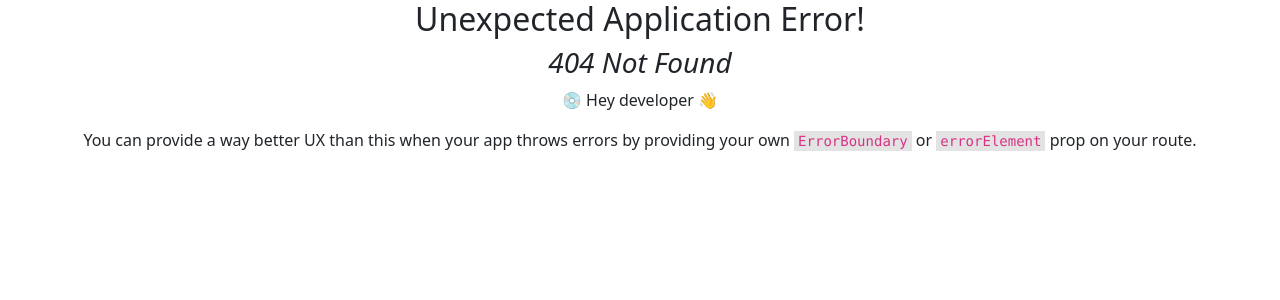
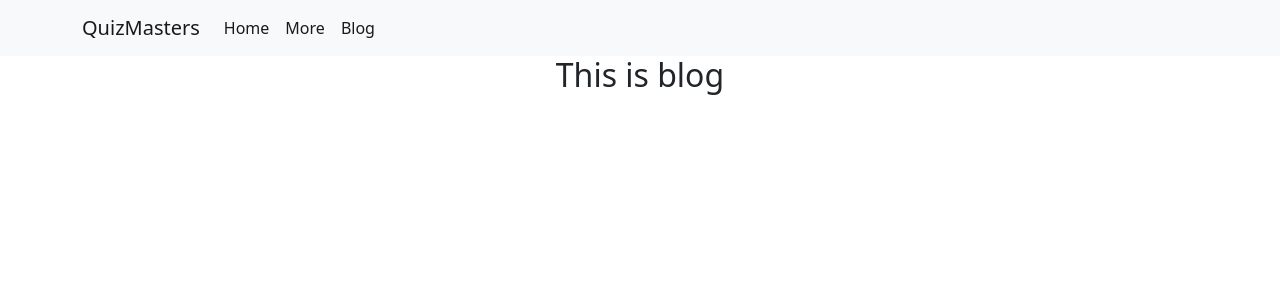
Before and after one commit to Kauserul/quize-mastar, a React (Create React App) app: page /blog in a window 1280 px wide. Before the commit this address had no page. Shown: the top 300 px of the page. Built offline with nearby package versions, Linux system fonts and the light colour scheme.

Commit message:
loader added

```diff
--- a/src/App.js
+++ b/src/App.js
@@ -2,12 +2,25 @@
 import './App.css';
 import { createBrowserRouter, RouterProvider } from 'react-router-dom';
 import Main from './layouts/Main';
+import Blog from './components/Blog/Blog';
+import Home from './components/Home/Home';
 
 function App() {
   const router = createBrowserRouter([
     {
       path : '/',
-      element : <Main></Main>
+      element : <Main></Main>,
+      children : [
+        {
+          path : '/',
+          loader : () => fetch('https://openapi.programming-hero.com/api/quiz'),
+          element : <Home></Home>
+        },
+        {
+          path : 'blog',
+          element : <Blog></Blog>
+        }
+      ]
     }
   ])
   return (
--- /dev/null
+++ b/src/components/Blog/Blog.js
@@ -0,0 +1,11 @@
+import React from 'react';
+
+const Blog = () => {
+    return (
+        <div>
+            <h2>This is blog</h2>
+        </div>
+    );
+};
+
+export default Blog;
--- /dev/null
+++ b/src/components/Home/Home.css
@@ -0,0 +1,15 @@
+.home{
+    background-image: url(Quiz-Hero-Banner.jpg);
+    background-position: center;
+    background-size: cover;
+    background-repeat: no-repeat;
+    border-radius: 5px;
+}
+
+.home-des{
+    padding-top: 150px;
+    padding-bottom: 150px;
+    width: 500px;
+    color:rgb(223, 223, 223);
+
+}
--- /dev/null
+++ b/src/components/Home/Home.js
@@ -0,0 +1,30 @@
+import React from 'react';
+import { useLoaderData } from 'react-router-dom';
+import Quiz from '../Quiz/Quiz';
+import './Home.css'
+
+const Home = () => {
+    const apiQuizs = useLoaderData();
+    const quizs = apiQuizs.data
+    console.log(quizs);
+    return (
+        <div>
+            <div className='home container mt-3'>
+                <div className='home-des ms-4'>
+                    <h2 className='mb-4'>QuizMasters</h2>
+                    <p>The duty of the Quizmaster is to round out the evaluation portion of the meeting in an upbeat way, testing the audience’s listening skills.  It is a question-and-answer period, highlighting interesting information learned throughout the meeting. You lead by exemplifying your own active listening.</p>
+                </div>
+            </div>
+            <div>
+                {
+                    quizs.map(quiz => <Quiz
+                        key={quiz.id}
+                        quiz={quiz}
+                    ></Quiz>)
+                }
+            </div>
+        </div>
+    );
+};
+
+export default Home;
--- a/src/components/NavBar/NavBar.js
+++ b/src/components/NavBar/NavBar.js
@@ -1,34 +1,35 @@
 import Container from 'react-bootstrap/Container';
 import Nav from 'react-bootstrap/Nav';
 import Navbar from 'react-bootstrap/Navbar';
-import NavDropdown from 'react-bootstrap/NavDropdown';
+import { Link } from 'react-router-dom';
 
 function NavBar() {
-  return (
-    <Navbar bg="light" expand="lg">
-      <Container>
-        <Navbar.Brand href="#home">React-Bootstrap</Navbar.Brand>
-        <Navbar.Toggle aria-controls="basic-navbar-nav" />
-        <Navbar.Collapse id="basic-navbar-nav">
-          <Nav className="me-auto">
-            <Nav.Link to="#home">Home</Nav.Link>
-            <Nav.Link to="#link">Link</Nav.Link>
-            <NavDropdown title="Dropdown" id="basic-nav-dropdown">
-              <NavDropdown.Item to="#action/3.1">Action</NavDropdown.Item>
-              <NavDropdown.Item to="#action/3.2">
-                Another action
-              </NavDropdown.Item>
-              <NavDropdown.Item to="#action/3.3">Something</NavDropdown.Item>
-              <NavDropdown.Divider />
-              <NavDropdown.Item to="#action/3.4">
-                Separated link
-              </NavDropdown.Item>
-            </NavDropdown>
-          </Nav>
-        </Navbar.Collapse>
-      </Container>
-    </Navbar>
-  );
+    return (
+        <nav className="navbar navbar-expand-lg bg-light">
+            <div className="container">
+                <div>
+                <Link className="navbar-brand" href="#">QuizMasters</Link>
+                </div>
+                <button className="navbar-toggler" type="button" data-bs-toggle="collapse" data-bs-target="#navbarNav" aria-controls="navbarNav" aria-expanded="false" aria-label="Toggle navigation">
+                    <span className="navbar-toggler-icon"></span>
+                </button>
+                <div className="collapse navbar-collapse" id="navbarNav">
+                    <ul className="navbar-nav">
+                        <li className="nav-item">
+                            <Link className="nav-link active" aria-current="page" to="/">Home</Link>
+                        </li>
+                        <li className="nav-item">
+                            <Link className="nav-link active" aria-current="page" href="#">More</Link>
+                        </li>
+                        <li className="nav-item">
+                            <Link className="nav-link active" aria-current="page" to="/blog">Blog</Link>
+                        </li>
+
+                    </ul>
+                </div>
+            </div>
+        </nav>
+    );
 }
 
 export default NavBar;
--- /dev/null
+++ b/src/components/Quiz/Quiz.js
@@ -0,0 +1,13 @@
+import React from 'react';
+
+const Quiz = ({quiz}) => {
+    const {logo, name} = quiz
+    return (
+        <div className='single-card'>
+            <img src={logo} alt="" />
+            <h2>Name : {name}</h2>
+        </div>
+    );
+};
+
+export default Quiz;
```
Also changed, not shown: src/components/Home/Quiz-Hero-Banner.jpg (added).
